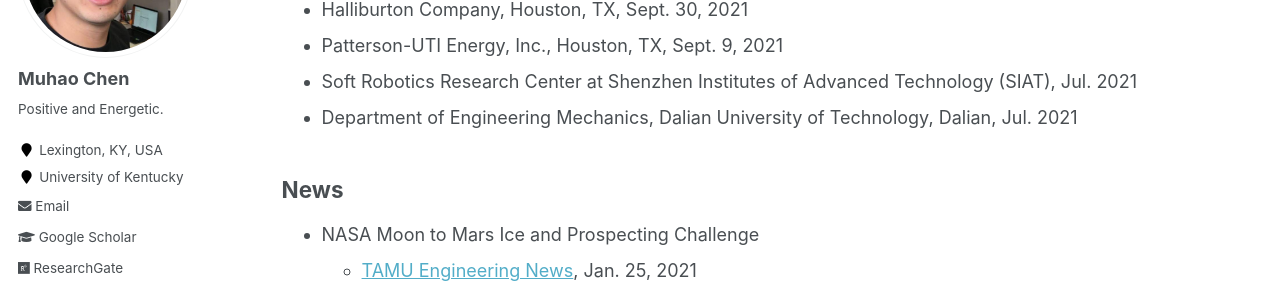
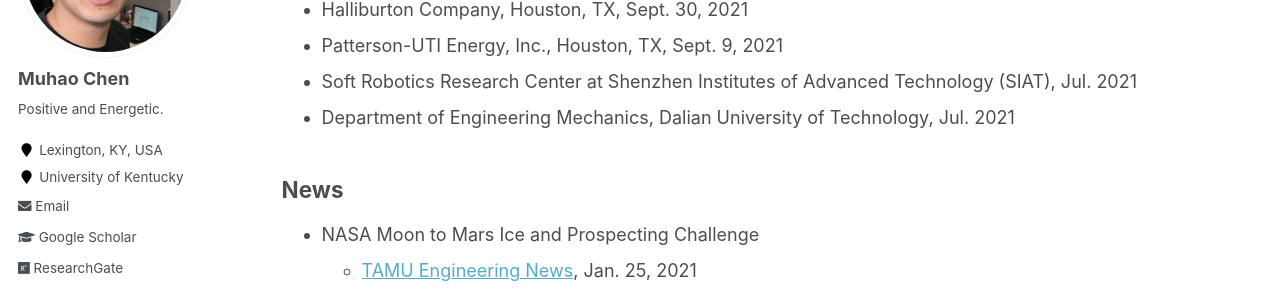
Before and after one commit to Muhao-Chen/muhao-chen.github.io, a Jekyll site: the page built from _pages/professional-activities.md, in a window 1280 px wide and 900 px high, scrolled down 1239 px. Shown: the part 153-450 px from the top of the window. Built offline with Jekyll 4.4.1, drawn with Linux system fonts in a browser that asks for light colours.

Commit message:
Update professional-activities.md

```diff
--- a/_pages/professional-activities.md
+++ b/_pages/professional-activities.md
@@ -42,7 +42,7 @@ toc_max_header: 1
 - Halliburton Company, Houston, TX, Sept. 30, 2021
 - Patterson-UTI Energy, Inc., Houston, TX, Sept. 9, 2021
 - Soft Robotics Research Center at Shenzhen Institutes of Advanced Technology (SIAT), Jul. 2021
-- Department of Engineering Mechanics, Dalian University of Technology, Dalian, Jul. 2021
+- Department of Engineering Mechanics, Dalian University of Technology, Jul. 2021
 
 
 ## News
```
